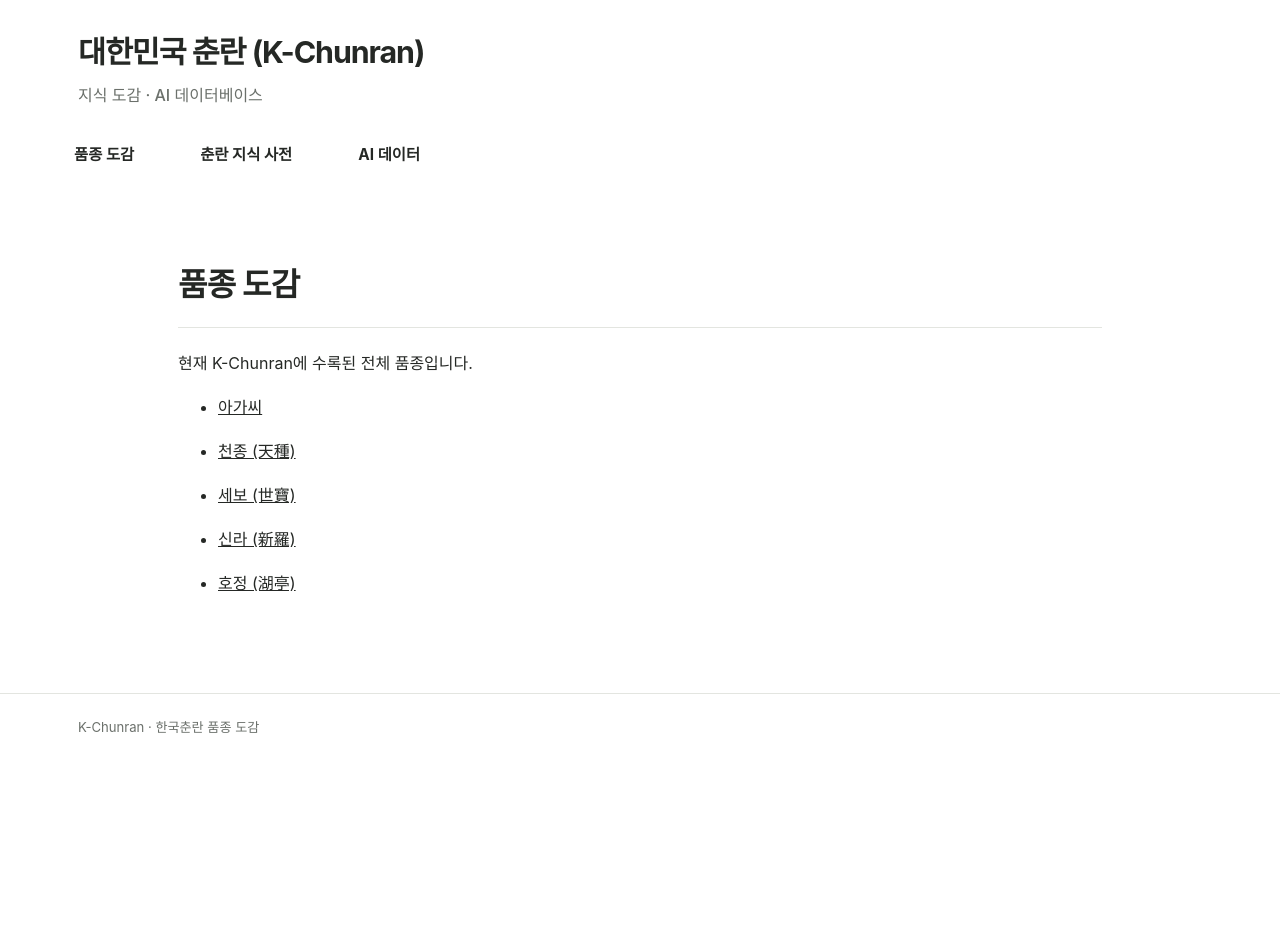
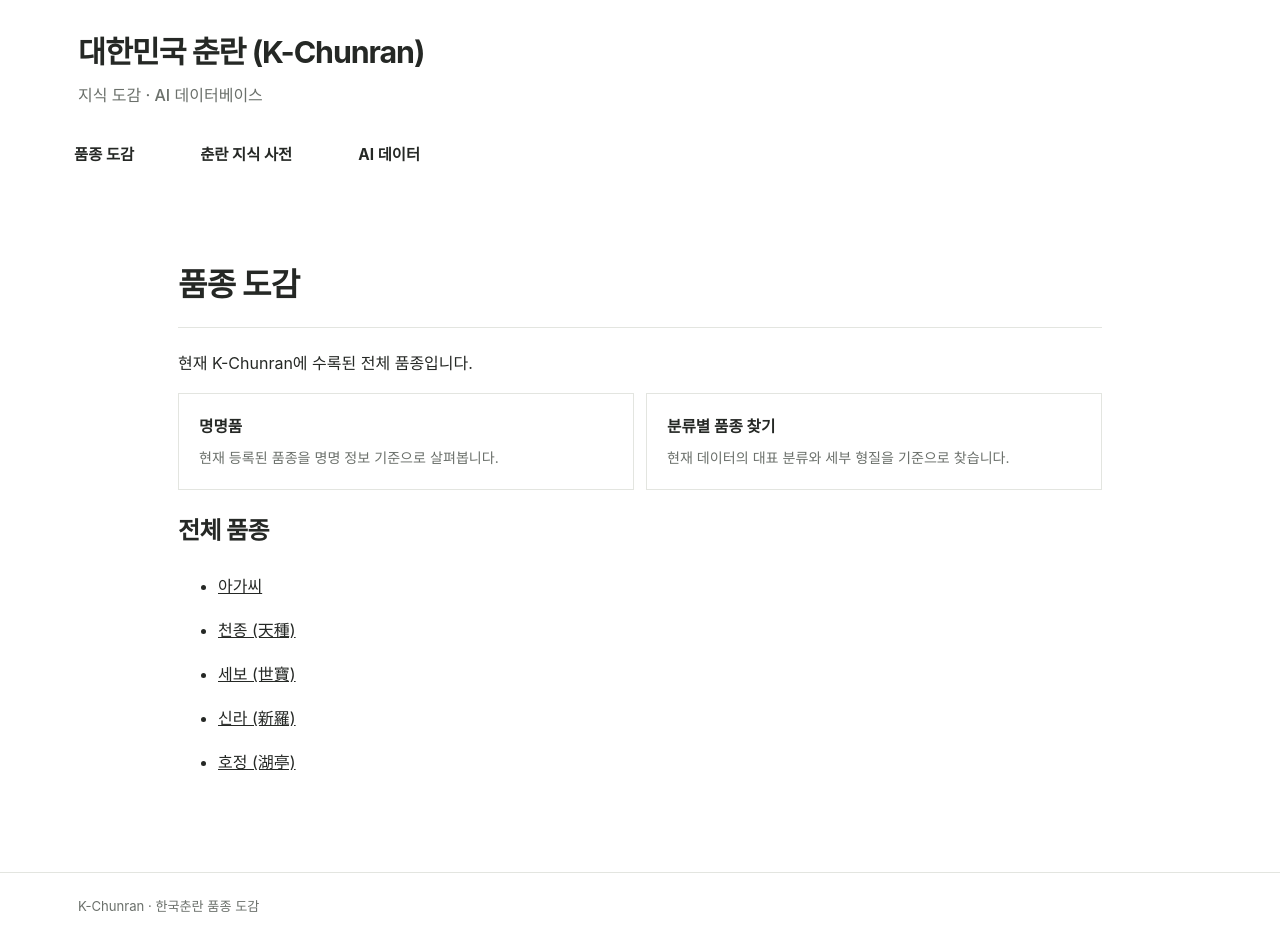
Before and after one commit to parasolra5-pixel/K-chunran, a Jekyll site: the page built from varieties.md, in a window 1280 px wide. Built offline with Jekyll 4.4.1, drawn with Linux system fonts in a browser that asks for light colours; before the commit the page ends 900 px from its top, so only the background shows below that.

Commit message:
feat: expand variety catalog entry points

```diff
--- a/varieties.md
+++ b/varieties.md
@@ -8,6 +8,19 @@ permalink: /varieties/
 
 현재 K-Chunran에 수록된 전체 품종입니다.
 
+<div class="kc-home-grid">
+  <a class="kc-home-card" href="{{ '/varieties/named/' | relative_url }}">
+    <strong>명명품</strong>
+    <span>현재 등록된 품종을 명명 정보 기준으로 살펴봅니다.</span>
+  </a>
+  <a class="kc-home-card" href="{{ '/varieties/classification/' | relative_url }}">
+    <strong>분류별 품종 찾기</strong>
+    <span>현재 데이터의 대표 분류와 세부 형질을 기준으로 찾습니다.</span>
+  </a>
+</div>
+
+<h2>전체 품종</h2>
+
 {% for post in site.posts %}
   {% assign d = site.data.varieties[post.variety_id] %}
   {% if d %}
```
